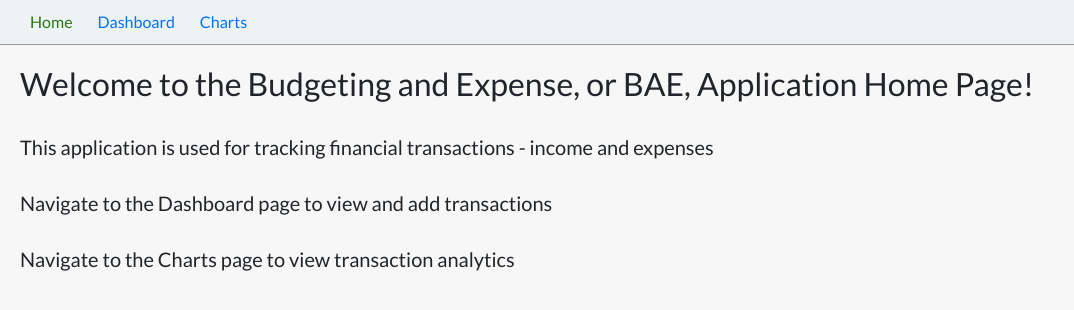
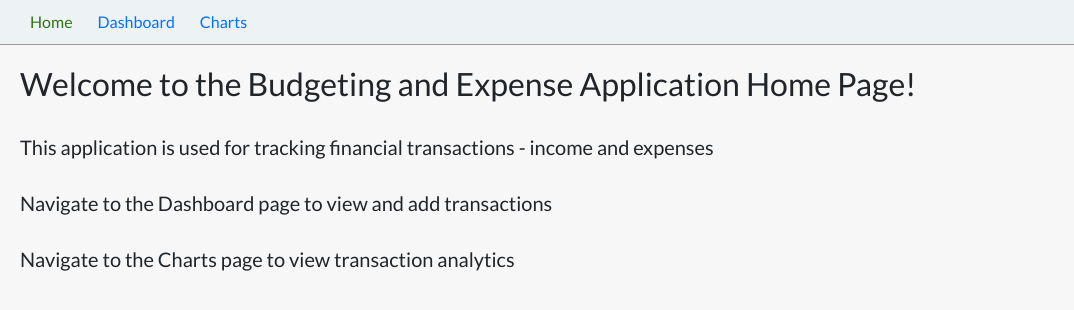
Before and after one commit to cdorozco1/SWENG_894_Capstone, a React (Create React App) app in the folder baefrontend/: page / in a window 1280 px wide. Shown: the top 310 px of the page, without its empty margins (0-1074 px from the left). Built offline with nearby package versions, Linux system fonts and the light colour scheme.

Commit message:
Iteration 4 sprint 3

```diff
--- a/baefrontend/src/components/Home.js
+++ b/baefrontend/src/components/Home.js
@@ -7,7 +7,7 @@ import React from 'react';
 export const Home = () => {
     return(
     <>
-        <h2 data-testid = "home">Welcome to the Budgeting and Expense, or BAE, Application Home Page!</h2>
+        <h2 data-testid = "home">Welcome to the Budgeting and Expense Application Home Page!</h2>
         <h5 data-testid = "appuse"><br/>This application is used for tracking financial transactions - income and expenses</h5>
         <h5 data-testid = "dashinfo"><br/>Navigate to the Dashboard page to view and add transactions</h5>
         <h5 data-testid = "chartinfo"><br/>Navigate to the Charts page to view transaction analytics</h5>
--- a/baefrontend/src/components/NewTransaction.js
+++ b/baefrontend/src/components/NewTransaction.js
@@ -10,7 +10,7 @@ import 'bootstrap/dist/css/bootstrap.css';
 export const NewTransaction = () => {
     // Define functions for transaction details
     const [text, setText] = useState('');
-    const [amount, setAmount] = useState(0);
+    const [amount, setAmount] = useState(0.0);
     const [transtype, setTranstype] = useState('');
     const [date, setDate] = useState('');
 
@@ -32,7 +32,7 @@ export const NewTransaction = () => {
         // Date of transaction
         date,
         // Amount of transaction
-        amount: parseInt(amount)
+        amount: +amount
         }
 
         addTransaction(newTransaction);
--- a/baefrontend/src/helperfns/TotalExpCategory.js
+++ b/baefrontend/src/helperfns/TotalExpCategory.js
@@ -1,6 +1,6 @@
 // Prepared by: David Orozco
 // The following is the source code for the Budgeting and Expense App, or BAE
-// This file provides the source code for calculating total expense for eating out
+// This file provides the source code for calculating total expense for a given category
 
 import {useContext, useEffect} from 'react';
 import { GlobalContext } from '../context/GlobalState';
```
